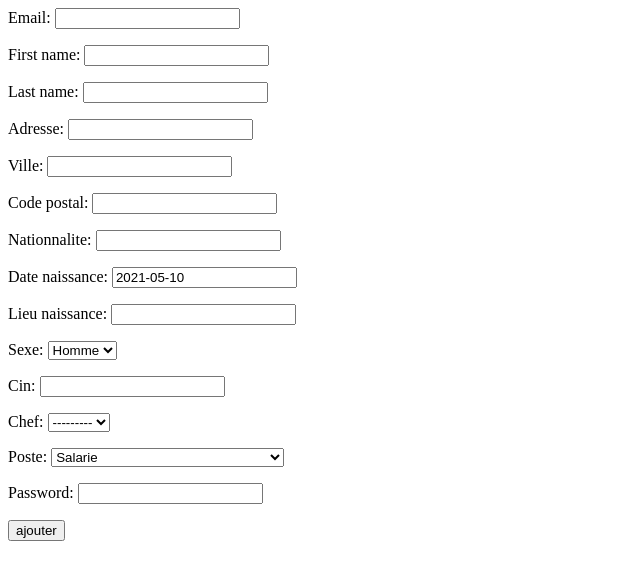
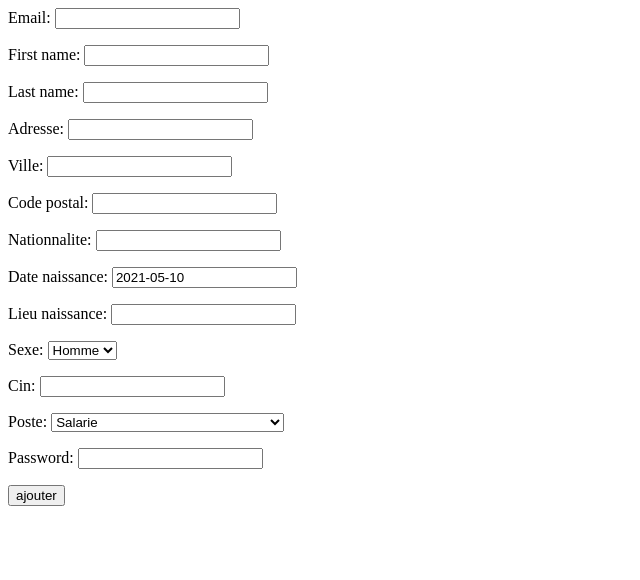
Before and after one commit to a7me3D/django-ems-backend, a Django app: page /users/create in a window 1280 px wide. Shown: the top 580 px of the page, without its empty margins (0-640 px from the left). Run offline with Django 3.2, Linux system fonts and the light colour scheme.

Commit message:
remove chef field

```diff
--- a/ems/finance/models.py
+++ b/ems/finance/models.py
@@ -20,7 +20,6 @@ class FinanceDoc(models.Model):
         null=False, blank=False, decimal_places=3, max_digits=6)
     motif = models.TextField(null=False, blank=False)
     nb_echeances = models.IntegerField(null=False, blank=False)
-    avis_chef = models.BooleanField()
     avis_rf = models.BooleanField()
     status = models.CharField(
         max_length=2, choices=STATUS_TYPE, default=STATUS_TYPE[0][0])
--- a/ems/finance/templates/finance_detail.html
+++ b/ems/finance/templates/finance_detail.html
@@ -9,7 +9,6 @@
       <li>{{ finance.montant }}</li>
       <li>{{ finance.motif }}</li>
       <li>{{ finance.nb_echeances }}</li>
-      <li>{{ finance.avis_chef }}</li>
       <li>{{ finance.avis_rf }}</li>
       <li>{{ finance.status }}</li>
     </ul>
--- a/ems/finance/views.py
+++ b/ems/finance/views.py
@@ -22,7 +22,7 @@ class FinanceCreationView(generic.CreateView):
     model = Finance
     template_name = "finance_create.html"
     fields = ["doc_type", "montant", "motif",
-              "nb_echeances", "avis_chef", "avis_rf", ]
+              "nb_echeances", "avis_rf", ]
 
     def get_success_url(self):
         return reverse("finances:finance-employee")
@@ -44,7 +44,7 @@ class FinanceUpdateView(generic.UpdateView):
     model = Finance
     template_name = "finance_update.html"
     fields = ["doc_type", "montant", "motif",
-              "nb_echeances", "avis_chef", "avis_rf", ]
+              "nb_echeances", "avis_rf", ]
 
     def get_success_url(self):
         return reverse("finances:finance-employee")
--- a/ems/users/forms.py
+++ b/ems/users/forms.py
@@ -8,7 +8,7 @@ class SignupForm(forms.ModelForm):
 
         fields = ["email", "first_name", "last_name", "adresse",
                   "ville", "code_postal", "nationnalite", "date_naissance", "lieu_naissance",
-                  "sexe", "cin", "chef", "poste", "password"]
+                  "sexe", "cin", "poste", "password"]
 
         widgets = {
             'password': forms.PasswordInput()
--- a/ems/users/models.py
+++ b/ems/users/models.py
@@ -7,7 +7,6 @@ class Employee(AbstractUser):
     ROLE = [
         ("S", 'Salarie'),
         ("RI", 'Responsable Informatique'),
-        ("CH", 'Chef Hierarchique'),
         ("RF", 'Responsable Financier'),
         ("RH", 'Responsable ressources Humaines'),
     ]
@@ -25,8 +24,6 @@ class Employee(AbstractUser):
         blank=True, default=timezone.now)
     lieu_naissance = models.CharField(max_length=300, blank=True)
     email = models.EmailField(blank=True, unique=True)
-    chef = models.ForeignKey(
-        "self", on_delete=models.CASCADE, null=True, related_name="hierarchy_chef")
     poste = models.CharField(max_length=2, choices=ROLE, default=ROLE[0][0])
     sexe = models.CharField(max_length=1, choices=SEXE, default=SEXE[0][0])
 
--- a/ems/users/templates/profile_view.html
+++ b/ems/users/templates/profile_view.html
@@ -7,7 +7,6 @@
     <p>{{employee.adresse}} {{employee.ville}} {{employee.code_postal}}</p>
     <p>{{employee.nationnalite}}</p>
     <p>{{employee.date_naissance}} {{employee.lieu_naissance}}</p>
-    <p>{{employee.chef}}</p>
     <p>{{employee.get_poste_display}}</p>
   </body>
 </html>
```
